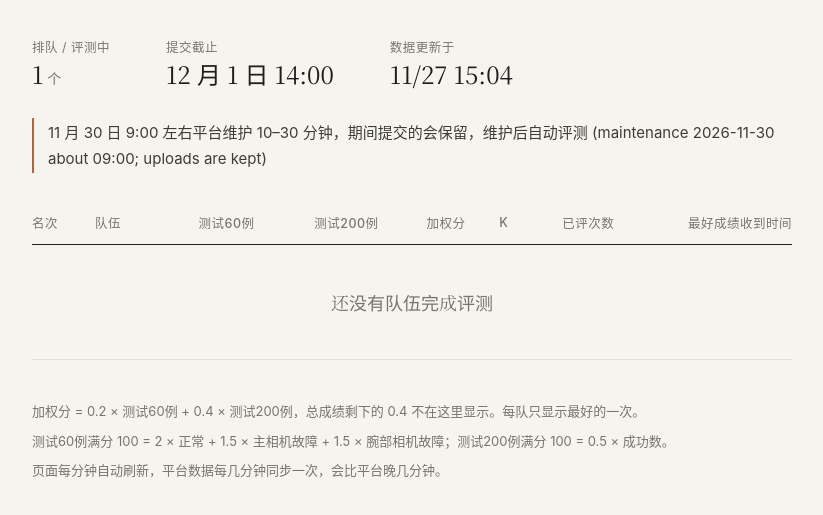
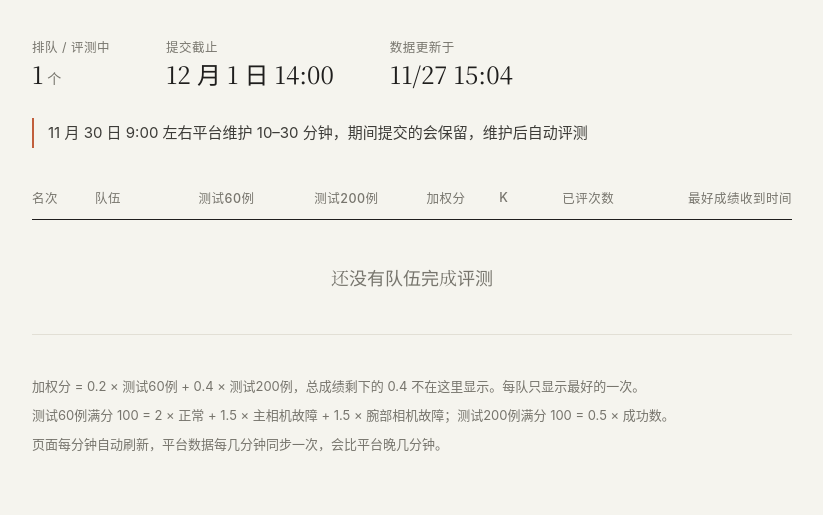
Before and after one commit to bw1000/bw1000-leaderboard, a plain HTML site: page index.html in a window 1280 px wide. Shown: the part 179-694 px from the top of the page, without its empty margins (228-1051 px from the left). Drawn offline with Linux system fonts and the light colour scheme; a web font is replaced by a local one.

Commit message:
page: notice in Chinese only

```diff
--- a/index.html
+++ b/index.html
@@ -99,7 +99,8 @@ function render(d) {
   $('deadline').textContent = md(d.deadline);
   $('updated').textContent = short(d.generated);
   const n = $('notice');
-  if (d.notice) { n.textContent = d.notice; n.hidden = false; } else n.hidden = true;
+  const nt = String(d.notice || '').replace(/\s*\([^()]*\)\s*$/, '');   // the platform adds a short English version in brackets
+  if (nt) { n.textContent = nt; n.hidden = false; } else n.hidden = true;
   const rows = d.rows || [];
   $('rows').innerHTML = rows.map(r => `<tr class="${r.rank === 1 ? 'first' : ''}">
       <td class="rank">${esc(r.rank)}</td><td class="t">${esc(String(r.team).replace(/\s*\(unregistered\)$/, ''))}</td>
```
